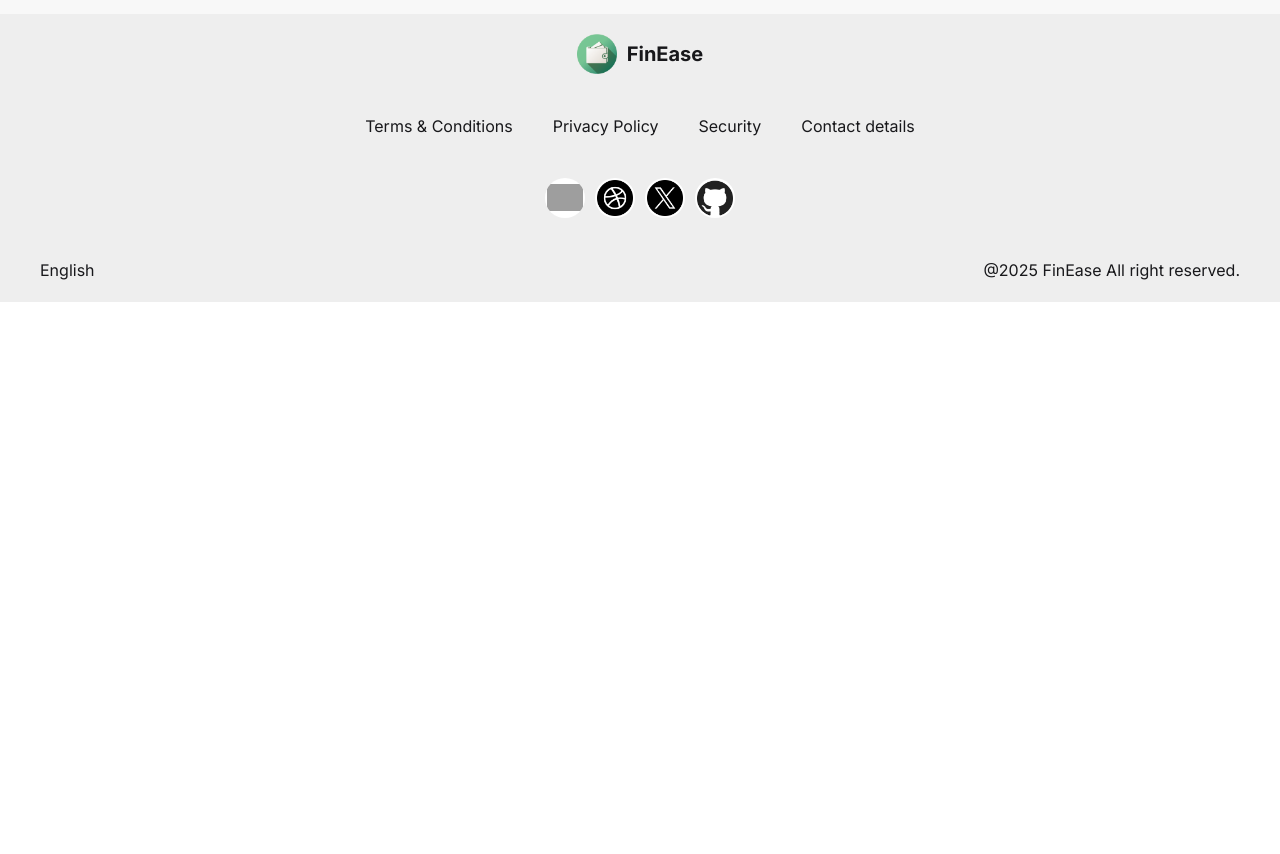
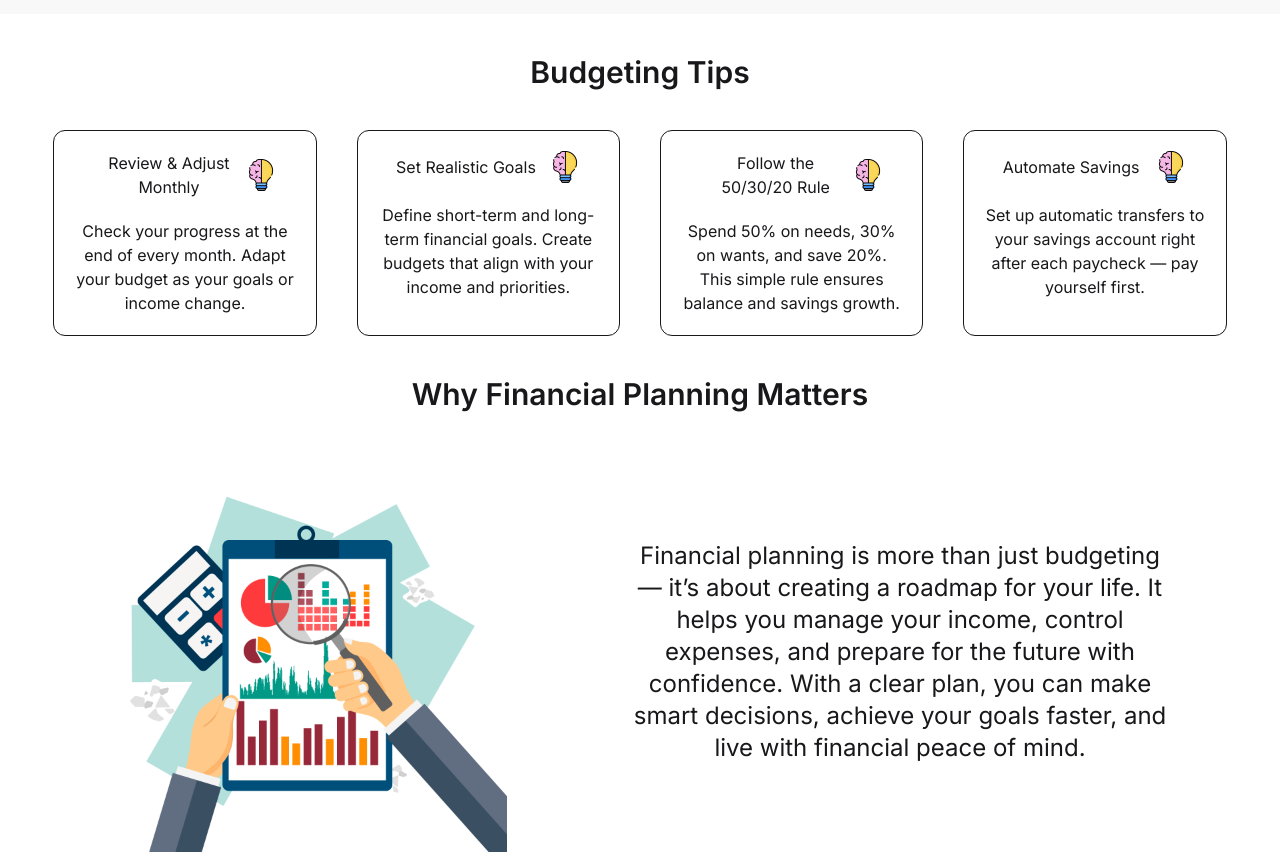
Before and after one commit to AlFahad47/FinEase-client, a React (Vite) app: page / in a window 1280 px wide. Shown: the part 660-1514 px from the top of the page. Before the commit the page ends 962 px from the top, so only its background shows below. Built offline with nearby package versions, Linux system fonts and the light colour scheme; no server answers; grey boxes are pictures that could not be loaded.

Commit message:
financial planning matters section added

```diff
--- a/src/pages/Home.jsx
+++ b/src/pages/Home.jsx
@@ -2,6 +2,8 @@ import { use, useEffect, useState } from "react";
 import homeImg from "../assets/homeImg.png";
 import useAxios from "../hooks/useAxios";
 import { AuthContext } from "../provider/AuthContext";
+import tipsPng from "../assets/tips.png";
+import whyPng from "../assets/why.png";
 
 const Home = () => {
   const axiosInstance = useAxios();
@@ -60,6 +62,78 @@ const Home = () => {
           </div>
         </div>
       </div>
+      <div className="my-10">
+        <h2 className="text-center mb-10 md:text-3xl text-xl md:font-semibold font-bold ">
+          Budgeting Tips
+        </h2>
+        <div className="grid lg:grid-cols-4 md:grid-cols-2 gap-10 text-center w-11/12 mx-auto">
+          <div className="border p-5 rounded-xl">
+            <div className="flex justify-between items-center w-10/12 mx-auto mb-5 ">
+              <h2> Review & Adjust Monthly </h2>{" "}
+              <img src={tipsPng} className="w-8" alt="" />
+            </div>
+            <p>
+              Check your progress at the end of every month. Adapt your budget
+              as your goals or income change.
+            </p>
+          </div>
+          <div className="border p-5 rounded-xl">
+            <div className="flex justify-between items-center w-10/12 mx-auto mb-5 ">
+              <h2> Set Realistic Goals</h2>{" "}
+              <img src={tipsPng} className="w-8" alt="" />
+            </div>
+            <p>
+              {" "}
+              Define short-term and long-term financial goals. Create budgets
+              that align with your income and priorities.
+            </p>
+          </div>
+          <div className="border p-5 rounded-xl">
+            <div className="flex justify-between items-center w-10/12 mx-auto mb-5 ">
+              <h2> Follow the 50/30/20 Rule</h2>{" "}
+              <img src={tipsPng} className="w-8" alt="" />
+            </div>
+            <p>
+              {" "}
+              Spend 50% on needs, 30% on wants, and save 20%. This simple rule
+              ensures balance and savings growth.
+            </p>
+          </div>
+          <div className="border p-5 rounded-xl">
+            <div className="flex justify-between items-center w-10/12 mx-auto mb-5 ">
+              <h2> Automate Savings</h2>{" "}
+              <img src={tipsPng} className="w-8" alt="" />
+            </div>
+            <p>
+              {" "}
+              Set up automatic transfers to your savings account right after
+              each paycheck — pay yourself first.
+            </p>
+          </div>
+        </div>
+      </div>
+      {/* Why Financial Planning Matters */}
+      <div className="flex flex-col text-center ">
+        <div>
+          <h2 className="text-center md:mb-10 mb-5 md:text-3xl text-xl md:font-semibold font-bold ">
+            Why Financial Planning Matters
+          </h2>
+          <div className="flex md:flex-row flex-col-reverse justify-between gap-30 items-center w-10/12 mx-auto mb-10">
+            <img
+              src={whyPng}
+              className="md:max-w-[400px] max-w-[300px] flex-1"
+              alt=""
+            />
+            <p className="flex-1 lg:text-2xl md:text-lg text-lg">
+              Financial planning is more than just budgeting — it’s about
+              creating a roadmap for your life. It helps you manage your income,
+              control expenses, and prepare for the future with confidence. With
+              a clear plan, you can make smart decisions, achieve your goals
+              faster, and live with financial peace of mind.
+            </p>
+          </div>
+        </div>
+      </div>
     </div>
   );
 };
```
Also changed, not shown: src/assets/tips.png (added), src/assets/why.png (added).
